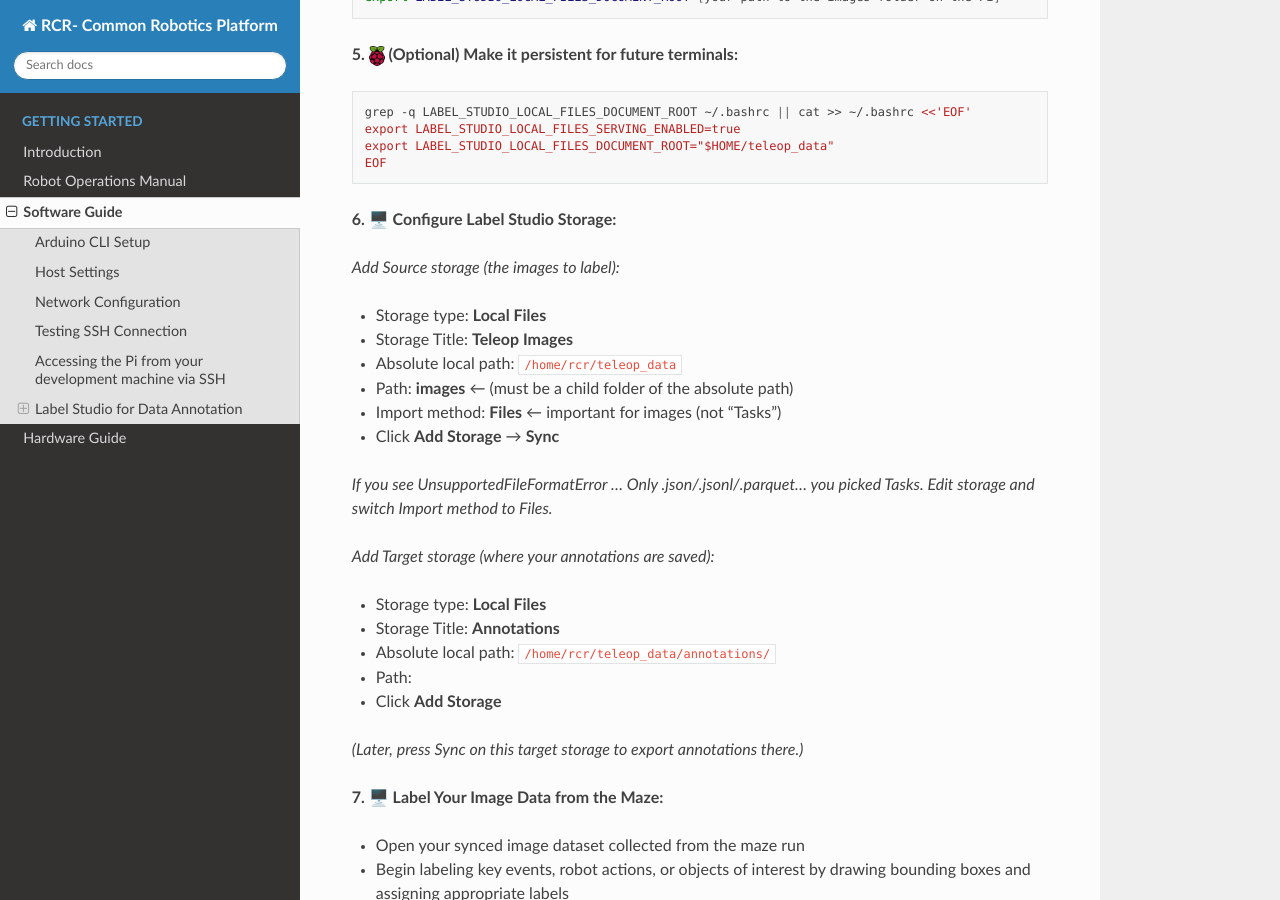
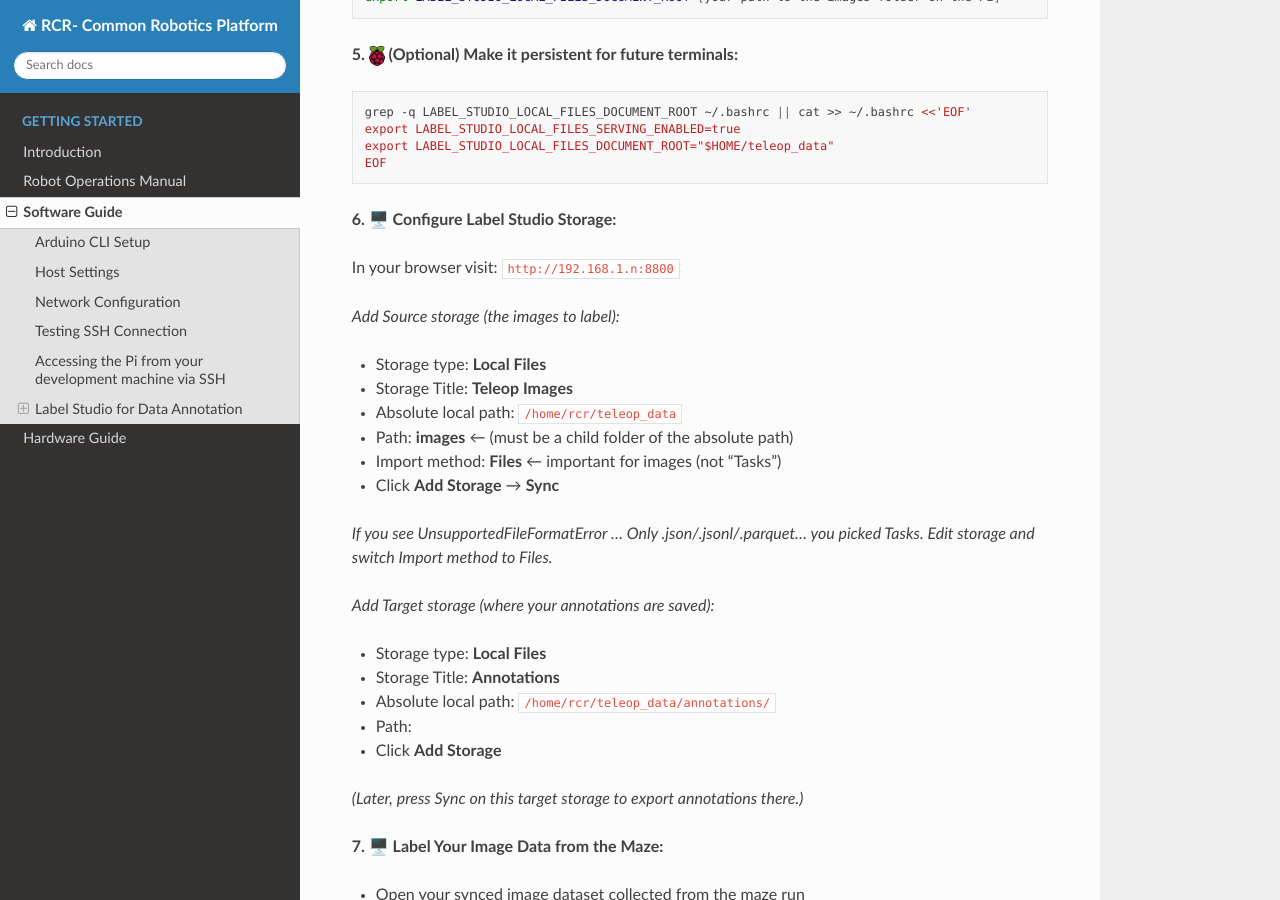
Before and after one commit to RoseCityRobotics/common_platform, a Sphinx documentation site: the page built from docs/source/software.md, in a window 1280 px wide and 900 px high, scrolled down 3253 px. Built offline with Sphinx 7.4.7 and the Read the Docs theme 3.1.0, drawn with Linux system fonts in a browser that asks for light colours.

Commit message:
clarify browser step

```diff
--- a/docs/source/software.md
+++ b/docs/source/software.md
@@ -137,6 +137,8 @@
 
 **6. 🖥️ Configure Label Studio Storage:**
 
+In your browser visit: `http://192.168.1.n:8800`
+
 *Add Source storage (the images to label):*
 - Storage type: **Local Files**
 - Storage Title: **Teleop Images**
```
